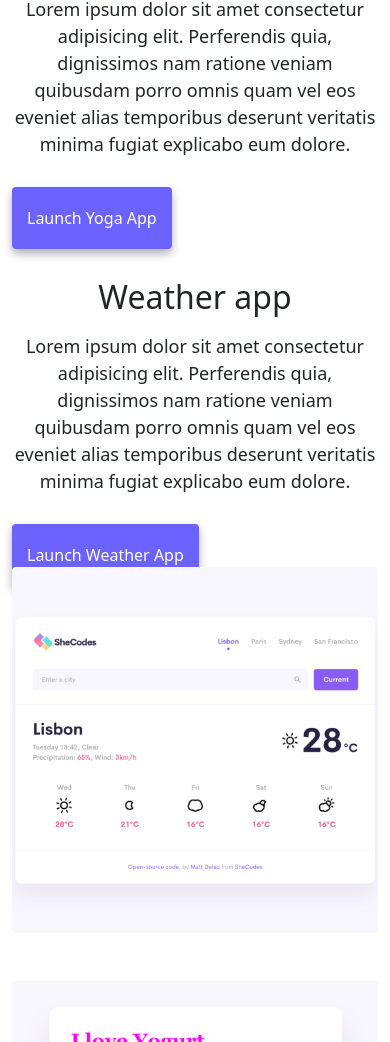
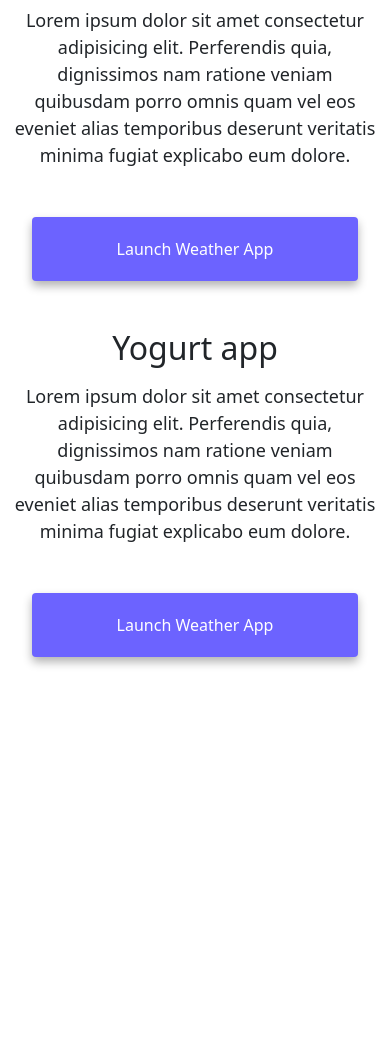
Before and after one commit to MashaKornieieva/hw_3, a plain HTML site: page index.html in a window 390 px wide. Shown: the part 958-2000 px from the top of the page. After the commit the page ends 1715 px from the top, so only its background shows below. Drawn offline with nearby package versions, Linux system fonts and the light colour scheme.

Commit message:
debugging

```diff
--- a/index.html
+++ b/index.html
@@ -64,7 +64,7 @@
 				<div class="col-sm-6">
 					<img
 						src="/images/yoga.png"
-						class="img-fluid rounded"
+						class="img-fluid rounded d-none d-sm-block"
 						alt="Yoga project"
 					/>
 				</div>
@@ -77,11 +77,18 @@
 						explicabo eum dolore.
 					</p>
 					<div class="mt-5">
-						<a href="#" class="primary-link">Launch Yoga App</a>
+						<a href="#" class="primary-link project-link">Launch Yoga App</a>
 					</div>
 				</div>
 			</div>
 			<div class="row mt-5">
+				<div class="col-sm-6">
+					<img
+						src="/images/weather.png"
+						class="img-fluid rounded d-none d-sm-block"
+						alt="Weather project"
+					/>
+				</div>
 				<div class="col-sm-6">
 					<h2 class="mb-3">Weather app</h2>
 					<p>
@@ -91,22 +98,15 @@
 						explicabo eum dolore.
 					</p>
 					<div class="mt-5">
-						<a href="#" class="primary-link">Launch Weather App</a>
+						<a href="#" class="primary-link project-link">Launch Weather App</a>
 					</div>
-				</div>
-				<div class="col-sm-6">
-					<img
-						src="/images/weather.png"
-						class="img-fluid rounded"
-						alt="Weather project"
-					/>
 				</div>
 			</div>
 			<div class="row mt-5">
 				<div class="col-sm-6">
 					<img
 						src="/images/yogurt.png"
-						class="img-fluid rounded"
+						class="img-fluid rounded d-none d-sm-block"
 						alt="Yogurt project"
 					/>
 				</div>
@@ -119,7 +119,7 @@
 						explicabo eum dolore.
 					</p>
 					<div class="mt-5">
-						<a href="#" class="primary-link">Launch Weather App</a>
+						<a href="#" class="primary-link project-link">Launch Weather App</a>
 					</div>
 				</div>
 			</div>
--- a/style.css
+++ b/style.css
@@ -5,7 +5,7 @@
 }
 
 body {
-	margin-top: 100px;
+	margin: 100px 0;
 }
 
 h1,
@@ -49,6 +49,10 @@ p {
 	text-transform: capitalize;
 	background: var(--primary-color);
 	box-shadow: var(--box-shadow);
+	color: white;
+}
+
+.primary-link:hover {
 	color: white;
 }
 
```
